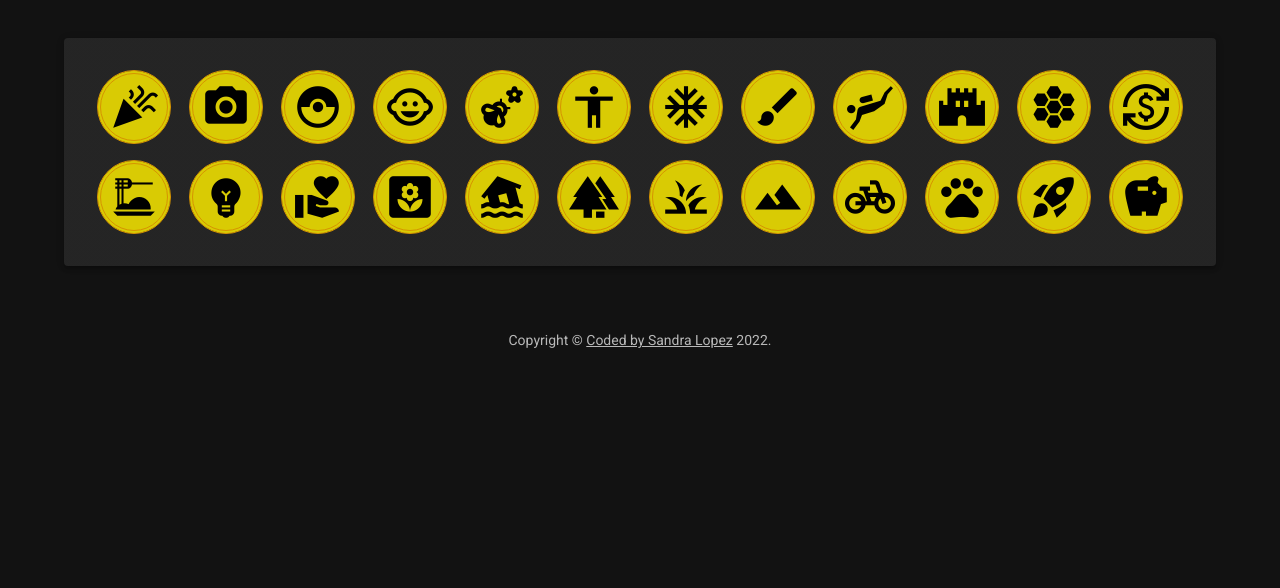
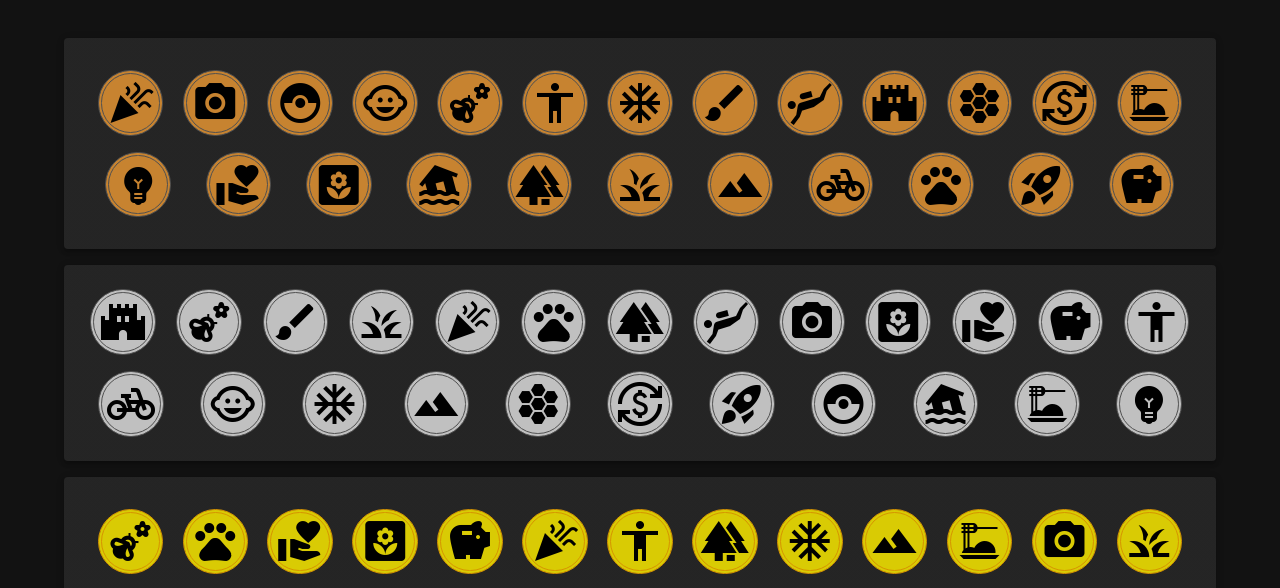
Before and after one commit to SandyLOC/Philantrophy-client, a React (Create React App) app: page /achievements in a window 1280 px wide. Shown: the part 204-792 px from the top of the page. Built offline with nearby package versions, Linux system fonts and the light colour scheme; no server answers; a web font is replaced by a local one; what react-swipeable-views-utils would draw is missing.

Commit message:
capitalized categories

```diff
--- a/src/App.css
+++ b/src/App.css
@@ -33,16 +33,32 @@ body{
   max-width: 80em;
   margin: 0 auto;
 }
-.achievement-frame{
+.achievement-frame-gold{
   display: flex;
-  padding: 0.5em;
+  padding: 0.3em;
   border: 4px double #D69301;
   border-radius: 50%;
   background-color: #D9CB04;
   margin: 0.5em;
 }
+.achievement-frame-silver{
+  display: flex;
+  padding: 0.3em;
+  border: 4px double rgb(80, 80, 80);
+  border-radius: 50%;
+  background-color: silver;
+  margin: 0.5em;
+}
+.achievement-frame-bronze{
+  display: flex;
+  padding: 0.3em;
+  border: 4px double rgb(80, 80, 80);
+  border-radius: 50%;
+  background-color: rgb(199, 131, 48);
+  margin: 0.5em;
+}
 .trophies .md-48{
-  font-size: 50px;
+  font-size: 48px;
   color: black;
 }
 .badges{
--- a/src/App.js
+++ b/src/App.js
@@ -77,7 +77,7 @@ const light = {
     },
     background: {
       //default: '#fbf2ee',
-      paper: 'rgba(102,120,62,0.22)',
+
     },
   },
   typography: {
--- a/src/components/Forms/BasicForm.jsx
+++ b/src/components/Forms/BasicForm.jsx
@@ -50,10 +50,10 @@ export default function BasicForm(props) {
           onChange={handleChange}
           label="category"
         >
-          <MenuItem value={'people'}>People</MenuItem>
-          <MenuItem value={'animals'}>Animals</MenuItem>
-          <MenuItem value={'forestry'}>Forestry</MenuItem>
-          <MenuItem value={'beautify'}>Beautify</MenuItem>
+          <MenuItem value={'People'}>People</MenuItem>
+          <MenuItem value={'Animals'}>Animals</MenuItem>
+          <MenuItem value={'Forestry'}>Forestry</MenuItem>
+          <MenuItem value={'Beautify'}>Beautify</MenuItem>
         </Select>
       </FormControl>
       </Grid>
--- a/src/components/Forms/EditForm.jsx
+++ b/src/components/Forms/EditForm.jsx
@@ -112,10 +112,10 @@ export default function BasicForm(props) {
           label="category"
           value={category}
         >
-          <MenuItem value={'people'}>People</MenuItem>
-          <MenuItem value={'animals'}>Animals</MenuItem>
-          <MenuItem value={'forestry'}>Forestry</MenuItem>
-          <MenuItem value={'beautify'}>Beautify</MenuItem>
+          <MenuItem value={'People'}>People</MenuItem>
+          <MenuItem value={'Animals'}>Animals</MenuItem>
+          <MenuItem value={'Forestry'}>Forestry</MenuItem>
+          <MenuItem value={'Beautify'}>Beautify</MenuItem>
         </Select>
       </FormControl>
       </Grid>
--- a/src/pages/Achievements.jsx
+++ b/src/pages/Achievements.jsx
@@ -9,18 +9,57 @@ const trophies = [
  'yard', 'flood', 'forest', 'grass', 'landscape', 'pedal_bike', 'pets', 'rocket_launch', 'savings'
 ]
 
+let randomArr = [...trophies]
+let randomArr2 = [...trophies]
+function shuffleArray(arr) {
+  randomArr.sort(() => Math.random() - 0.5);
+  randomArr2.sort(() => Math.random() - 0.5);
+}
+
+shuffleArray(trophies);
+console.log(randomArr)
+
 function Achievements() {
 
   return (
     <div>
       <Container minWidth="lg">
       <Typography variant="h2" mt={2} mb={5}>ACHIEVEMENTS</Typography>
+
       <Paper elevation={3} sx={{ display: 'flex', flexWrap: 'wrap', my: { xs: 1, md: 2 }, p: { xs: 2, md: 3 } }}>
       {trophies.map((trophy, index)=> {
 
         return(
           <div className="trophies">
-            <div className="achievement-frame" key={index} >
+            <div className="achievement-frame-bronze" key={index} >
+                <span class="material-icons md-48">{trophy}</span>
+            </div>
+          </div>
+        )
+        })}
+
+      </Paper>
+
+      <Paper elevation={3} sx={{ display: 'flex', flexWrap: 'wrap', my: { xs: 1, md: 2 }, p: { xs: 2, md: 2 } }}>
+      {randomArr.map((trophy, index)=> {
+
+        return(
+          <div className="trophies">
+            <div className="achievement-frame-silver" key={index} >
+                <span class="material-icons md-48">{trophy}</span>
+            </div>
+          </div>
+        )
+        })}
+
+      </Paper>
+
+      <Paper elevation={3} sx={{ display: 'flex', flexWrap: 'wrap', my: { xs: 1, md: 2 }, p: { xs: 2, md: 3 } }}>
+      {randomArr2.map((trophy, index)=> {
+
+        return(
+          <div className="trophies">
+            <div className="achievement-frame-gold" key={index} >
                 <span class="material-icons md-48">{trophy}</span>
             </div>
           </div>
```
Also changed, not shown: src/Images/4paws.jpg (added).
